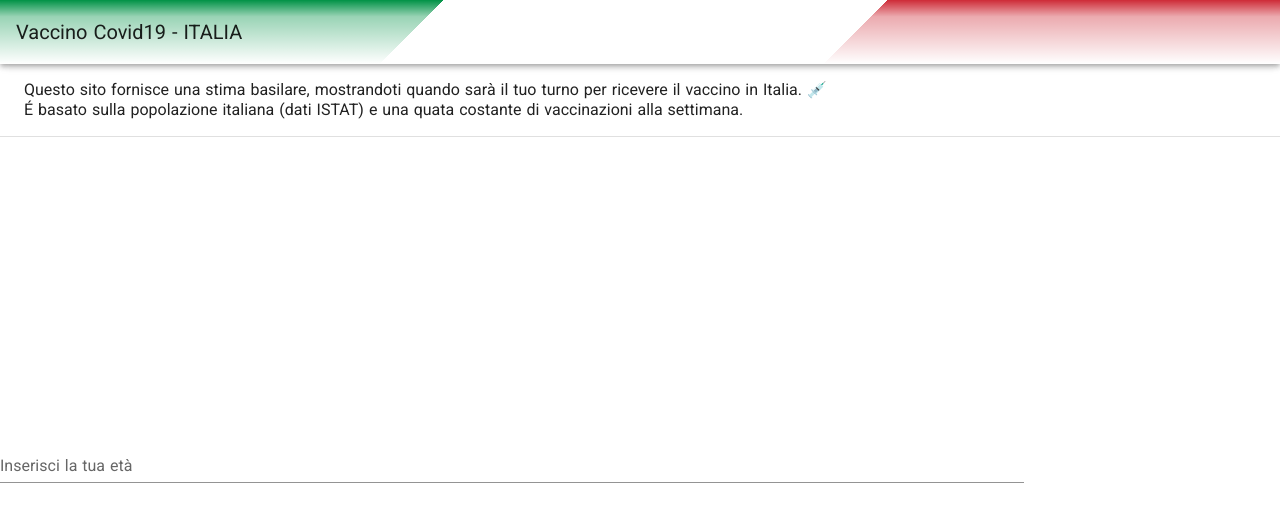
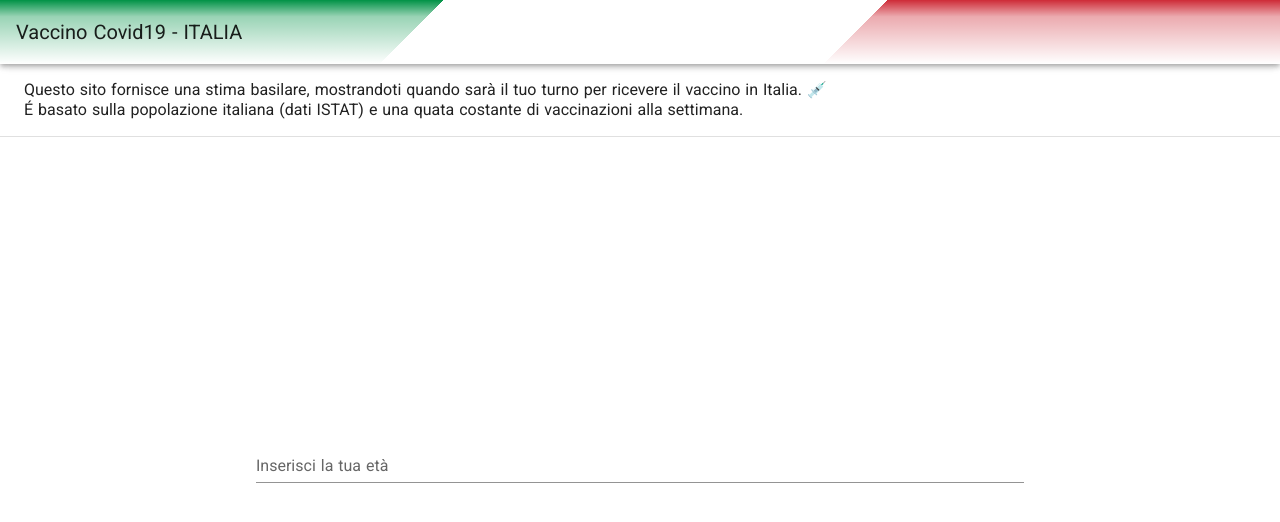
Before and after one commit to Cescx0f/Covid19Vaccine-ITA, a Nuxt app: page / in a window 1280 px wide. Shown: the top 522 px of the page. Built offline with nearby package versions, Linux system fonts and the light colour scheme.

Commit message:
fix padding and toolbar

```diff
--- a/components/app-bar.vue
+++ b/components/app-bar.vue
@@ -1,11 +1,7 @@
 <template>
   <v-app-bar>
         <v-toolbar-title>Vaccino Covid19 - ITALIA</v-toolbar-title>
-        <template v-slot:img="{ props }">
-                <v-img
-                gradient="to top right, rgba(100,115,201,.7), rgba(25,32,72,.7)"
-                ></v-img>
-        </template>
+
         <div class="bg-flag-fade"></div>
         <div class="bg-flag"></div>
   </v-app-bar>
--- a/pages/index.vue
+++ b/pages/index.vue
@@ -41,7 +41,7 @@ import Demographic from '~/components/demographic.vue'
   flex: 0;
 }
 .component-wrap{
-    width: 80vw;
+    padding: 0 20vw;
     flex: 1;
     display: flex;
     flex-direction: column;;
```
